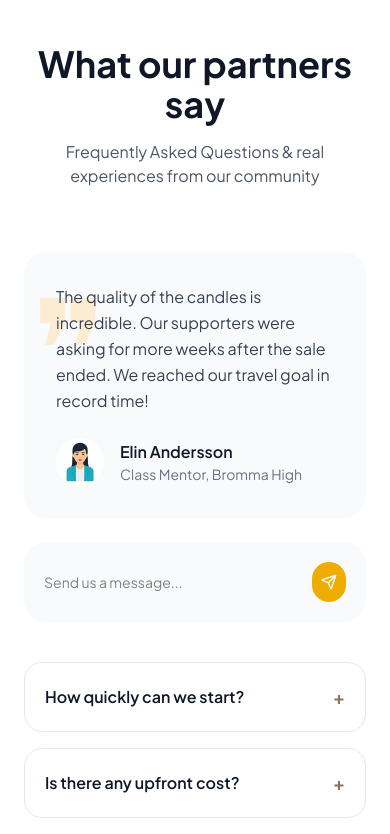
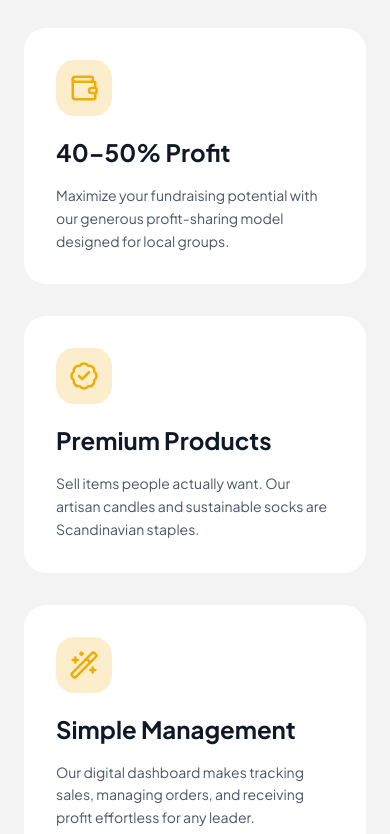
Before and after one commit to apponislam/proteinw-frontend, a Next.js app: page / in a window 390 px wide. Shown: the part 3460-4294 px from the top of the page. Built offline with nearby package versions, Linux system fonts and the light colour scheme; no server answers.

Commit message:
profit value cards added

```diff
--- a/app/(auth)/auth/forgot-password/page.tsx
+++ b/app/(auth)/auth/forgot-password/page.tsx
@@ -43,7 +43,7 @@ const page = () => {
                             </div>
 
                             {/* Send Code Button */}
-                            <button type="submit" className="w-full inline-flex items-center justify-center bg-linear-to-r from-[#7C5800] to-[#FFB800] px-6 py-3 text-base font-medium text-white shadow-sm hover:from-[#8B6500] hover:to-[#FFCC00] transition-all focus-visible:outline-none focus-visible:ring-2 focus-visible:ring-[#F59E0B] focus-visible:ring-offset-2 rounded-[24px] gap-2">
+                            <button type="submit" className="w-full bg-linear-to-r inline-flex items-center justify-center  from-[#7C5800] to-[#FFB800] px-6 py-3 text-base font-medium text-white shadow-sm hover:from-[#8B6500] hover:to-[#FFCC00] transition-all focus-visible:outline-none focus-visible:ring-2 focus-visible:ring-[#F59E0B] focus-visible:ring-offset-2 rounded-[24px] gap-2">
                                 Send Code
                                 <span>→</span>
                             </button>
--- a/app/(root)/page.tsx
+++ b/app/(root)/page.tsx
@@ -1,5 +1,6 @@
 import ChooseWhy from "@/components/Home/ChooseWhy";
 import { HeroArea } from "@/components/Home/HeroArea";
+import ProfitValueCards from "@/components/Home/ProfitValueCards";
 import StepsSection from "@/components/Home/StepsSection";
 import TestimonialsFAQ from "@/components/Home/TestimonialsFAQ";
 
@@ -9,6 +10,7 @@ export default function Home() {
             <HeroArea></HeroArea>
             <ChooseWhy></ChooseWhy>
             <StepsSection></StepsSection>
+            <ProfitValueCards></ProfitValueCards>
             <TestimonialsFAQ></TestimonialsFAQ>
         </div>
     );
--- /dev/null
+++ b/components/Home/ProfitValueCards.tsx
@@ -0,0 +1,49 @@
+import React from "react";
+import { Wallet, BadgeCheck, WandSparkles } from "lucide-react";
+
+const cards = [
+    {
+        icon: Wallet,
+        title: "40–50% Profit",
+        description: "Maximize your fundraising potential with our generous profit-sharing model designed for local groups.",
+    },
+    {
+        icon: BadgeCheck,
+        title: "Premium Products",
+        description: "Sell items people actually want. Our artisan candles and sustainable socks are Scandinavian staples.",
+    },
+    {
+        icon: WandSparkles,
+        title: "Simple Management",
+        description: "Our digital dashboard makes tracking sales, managing orders, and receiving profit effortless for any leader.",
+    },
+];
+
+const ProfitValueCards = () => {
+    return (
+        <section className="py-20 bg-[#F3F3F3]">
+            <div className="container mx-auto px-6">
+                <div className="grid grid-cols-1 md:grid-cols-3 gap-8">
+                    {cards.map((card, index) => {
+                        const Icon = card.icon;
+
+                        return (
+                            <div key={index} className="bg-white rounded-3xl p-8 hover:shadow-lg transition-all duration-300">
+                                {/* Icon */}
+                                <div className="w-14 h-14 rounded-2xl bg-[#EFAC0233] flex items-center justify-center mb-5">
+                                    <Icon className="text-[#EFAC02] font-black" size={30} />
+                                </div>
+
+                                <h3 className="text-2xl font-bold text-gray-900 mb-4">{card.title}</h3>
+
+                                <p className="text-gray-600 text-[14px] leading-relaxed">{card.description}</p>
+                            </div>
+                        );
+                    })}
+                </div>
+            </div>
+        </section>
+    );
+};
+
+export default ProfitValueCards;
--- a/components/Home/TestimonialsFAQ.tsx
+++ b/components/Home/TestimonialsFAQ.tsx
@@ -1,6 +1,6 @@
 "use client";
 import React, { useState } from "react";
-import { ChevronDown, Send } from "lucide-react";
+import { Send } from "lucide-react";
 import Image from "next/image";
 
 const faqs = [
@@ -26,7 +26,7 @@ const TestimonialsFAQ = () => {
     };
 
     return (
-        <section className="py-24 bg-white">
+        <section className="py-24 bg-[#F3F3F3]">
             <div className="container mx-auto px-6">
                 {/* Title */}
                 <div className="text-center mb-16">
@@ -39,7 +39,7 @@ const TestimonialsFAQ = () => {
                     {/* LEFT SIDE */}
                     <div className="space-y-6">
                         {/* Testimonial */}
-                        <div className="relative bg-gray-50 rounded-3xl p-8 overflow-hidden">
+                        <div className="relative bg-white rounded-3xl p-8 overflow-hidden">
                             {/* Big quote mark */}
                             {/* ❝ */}
                             <span className="absolute top-6 left-2 text-[140px] text-[#FFDEA8] font-serif leading-none pointer-events-none select-none opacity-50">❞</span>
@@ -54,7 +54,7 @@ const TestimonialsFAQ = () => {
                         </div>
 
                         {/* Simple message input */}
-                        <div className="bg-gray-50 rounded-3xl p-5 flex items-center gap-3">
+                        <div className="bg-white rounded-3xl p-5 flex items-center gap-3">
                             <input type="text" placeholder="Send us a message..." className="w-full bg-transparent outline-none text-sm" />
 
                             <button className="w-10 h-10 rounded-full bg-[#EFAC02] flex items-center justify-center text-white hover:opacity-90 transition">
@@ -66,7 +66,7 @@ const TestimonialsFAQ = () => {
                     {/* RIGHT SIDE - FAQ */}
                     <div className="space-y-4">
                         {faqs.map((item, index) => (
-                            <div key={index} className="border border-gray-200 rounded-2xl p-5 cursor-pointer" onClick={() => toggleFAQ(index)}>
+                            <div key={index} className="border bg-white border-gray-200 rounded-2xl p-5 cursor-pointer" onClick={() => toggleFAQ(index)}>
                                 <div className="flex items-center justify-between">
                                     <h3 className="font-semibold text-gray-900">{item.q}</h3>
 
```
